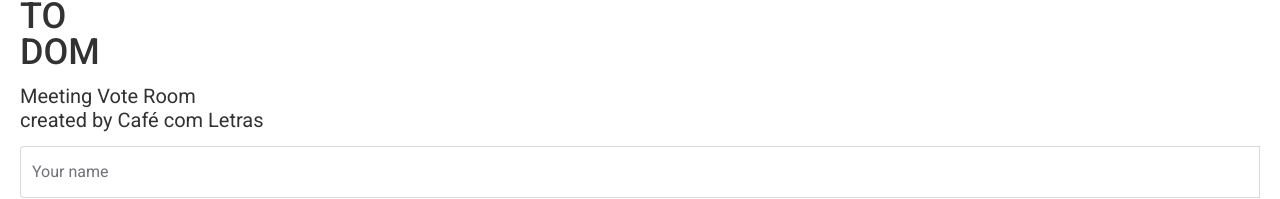
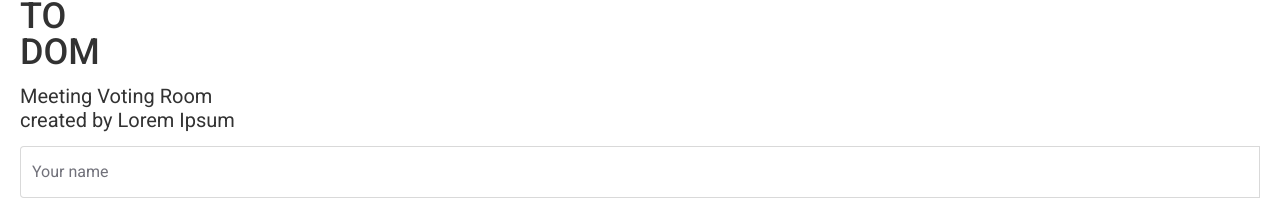
Before and after one commit to carolinaparisi/dom-app, a Next.js app: page / in a window 1280 px wide. Shown: the part 458-657 px from the top of the page. Built offline with nearby package versions, Linux system fonts and the light colour scheme.

Commit message:
fix: change MainSection text

```diff
--- a/src/components/MainSection.tsx
+++ b/src/components/MainSection.tsx
@@ -7,8 +7,8 @@ export default function MainSection() {
         <div>DOM</div>
       </div>
       <div className="text-xl">
-        <div>Meeting Vote Room</div>
-        <div className="mt-[-4px]">created by Café com Letras</div>
+        <div>Meeting Voting Room</div>
+        <div className="mt-[-4px]">created by Lorem Ipsum</div>
       </div>
       <input
         id="name"
```
